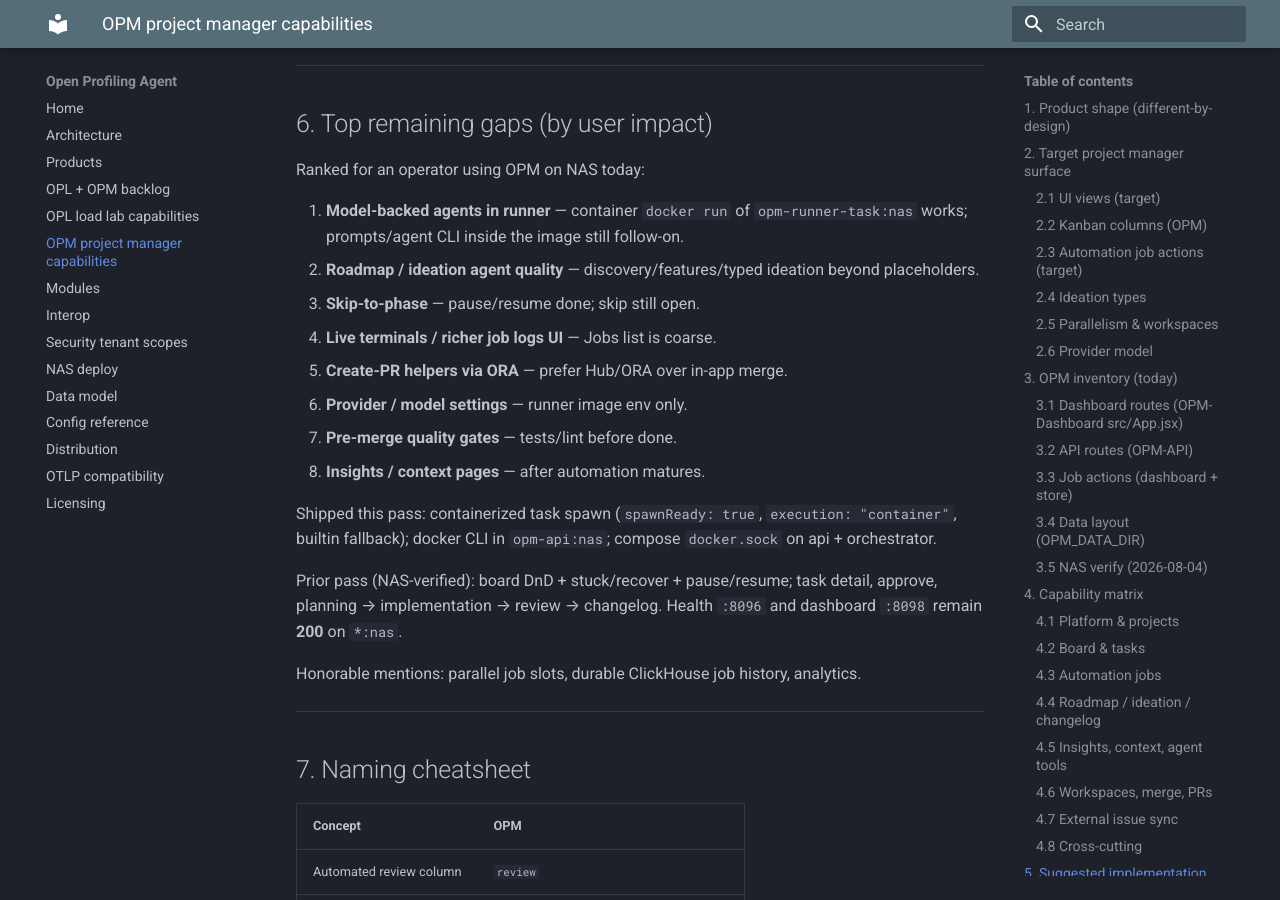
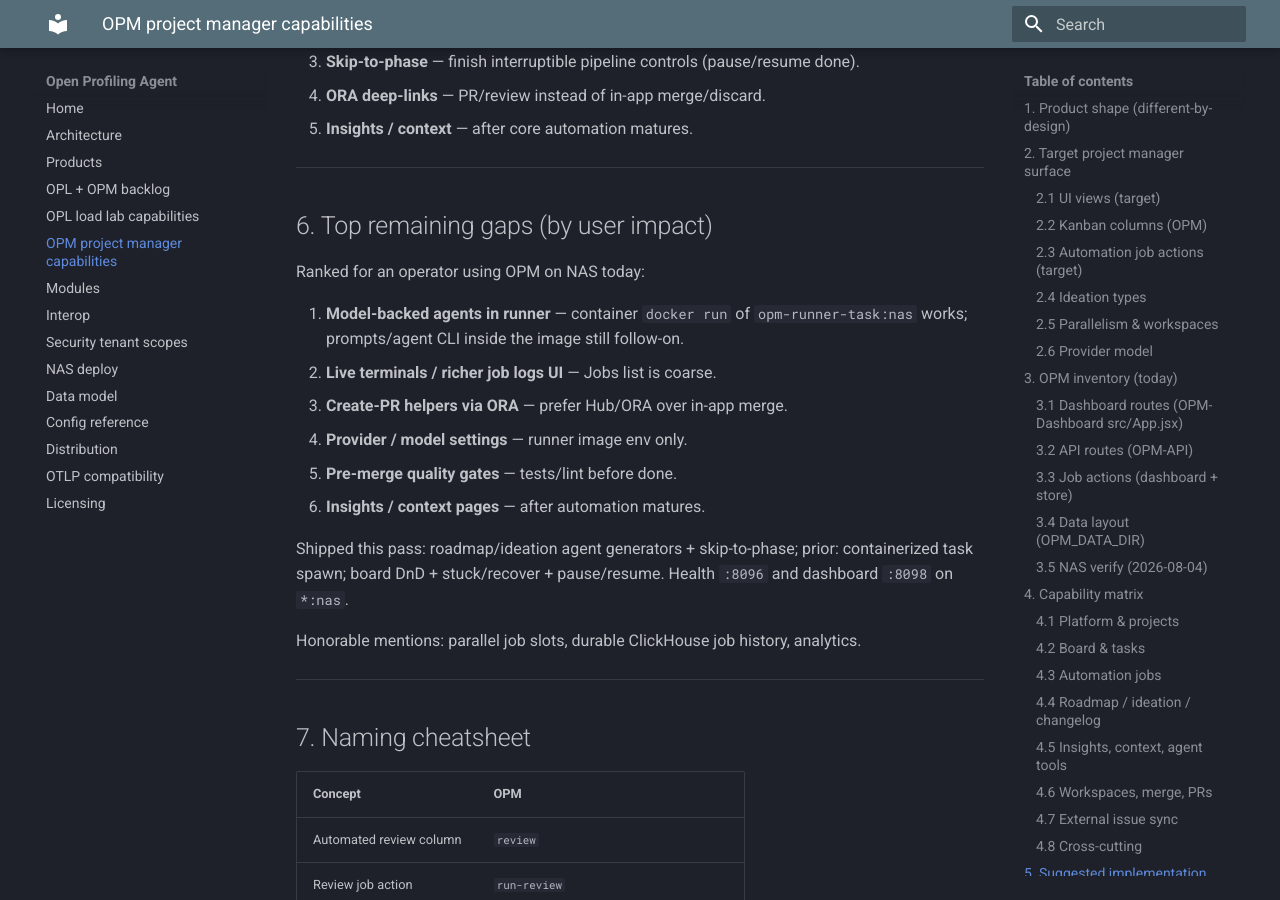
Before and after one commit to TheGrimmChester/OPA-Stack, an MkDocs documentation site: the page built from docs/opm-pm-capabilities.md, in a window 1280 px wide and 900 px high, scrolled down 9842 px. Built offline with MkDocs 1.6.1 and Material for MkDocs 9.7.7, drawn with Linux system fonts in a browser that asks for light colours; some of the changed text lies outside the part shown.

Commit message:
Docs: Mark OPM roadmap/ideation agents and skip-to-phase done.
Update OPL/OPM backlog and PM capabilities after builtin generators and skip-to-phase ship.

```diff
--- a/docs/opm-pm-capabilities.md
+++ b/docs/opm-pm-capabilities.md
@@ -205,9 +205,9 @@
 | Capability | Status | Notes |
 |------------|--------|-------|
 | Roadmap GET/PUT + create phase/feature UI | **Done** | Inline edit/delete shipped |
-| Roadmap discovery/features **agents** | **Missing** (real agents) | Builtin placeholder only |
+| Roadmap discovery/features **agents** | **Done** (builtin) | Writes vision/phases/features; model-backed runner follow-on |
 | Ideation CRUD + promote to task | **Done** | Edit/delete + promote |
-| Ideation type agents | **Missing** (real agents) | Types aligned |
+| Ideation type agents | **Done** (builtin) | Optional `ideationType`; all types when omitted |
 | Changelog read | **Done** | |
 | Changelog generate UX | **Done** | Generate job + edit/save |
 
@@ -266,17 +266,13 @@
 Ranked for an operator using OPM on NAS today:
 
 1. **Model-backed agents in runner** — container `docker run` of `opm-runner-task:nas` works; prompts/agent CLI inside the image still follow-on.
-2. **Roadmap / ideation agent quality** — discovery/features/typed ideation beyond placeholders.
-3. **Skip-to-phase** — pause/resume done; skip still open.
-4. **Live terminals / richer job logs UI** — Jobs list is coarse.
-5. **Create-PR helpers via ORA** — prefer Hub/ORA over in-app merge.
-6. **Provider / model settings** — runner image env only.
-7. **Pre-merge quality gates** — tests/lint before done.
-8. **Insights / context pages** — after automation matures.
+2. **Live terminals / richer job logs UI** — Jobs list is coarse.
+3. **Create-PR helpers via ORA** — prefer Hub/ORA over in-app merge.
+4. **Provider / model settings** — runner image env only.
+5. **Pre-merge quality gates** — tests/lint before done.
+6. **Insights / context pages** — after automation matures.
 
-Shipped this pass: containerized task spawn (`spawnReady: true`, `execution: "container"`, builtin fallback); docker CLI in `opm-api:nas`; compose `docker.sock` on api + orchestrator.
-
-Prior pass (NAS-verified): board DnD + stuck/recover + pause/resume; task detail, approve, planning → implementation → review → changelog. Health `:8096` and dashboard `:8098` remain **200** on `*:nas`.
+Shipped this pass: roadmap/ideation agent generators + skip-to-phase; prior: containerized task spawn; board DnD + stuck/recover + pause/resume. Health `:8096` and dashboard `:8098` on `*:nas`.
 
 Honorable mentions: parallel job slots, durable ClickHouse job history, analytics.
 
```
Also changed, not shown: other parts of docs/opm-pm-capabilities.md (+1 -1 lines), docs/opl-opm-backlog.md (+2 -3 lines).
